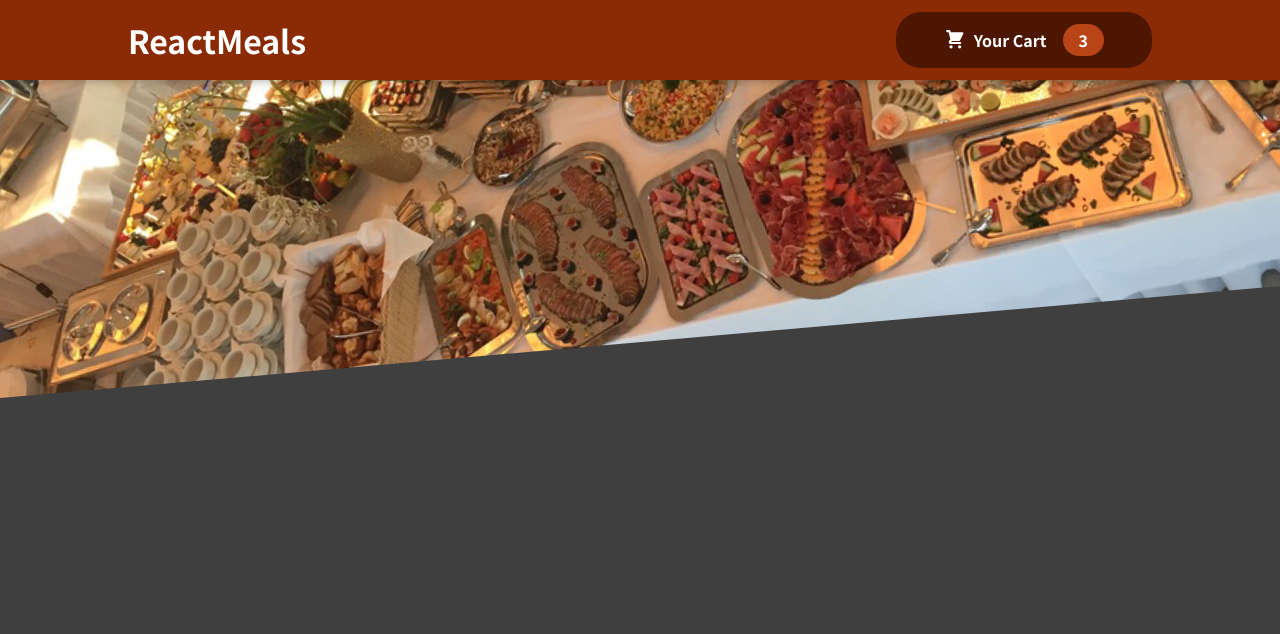
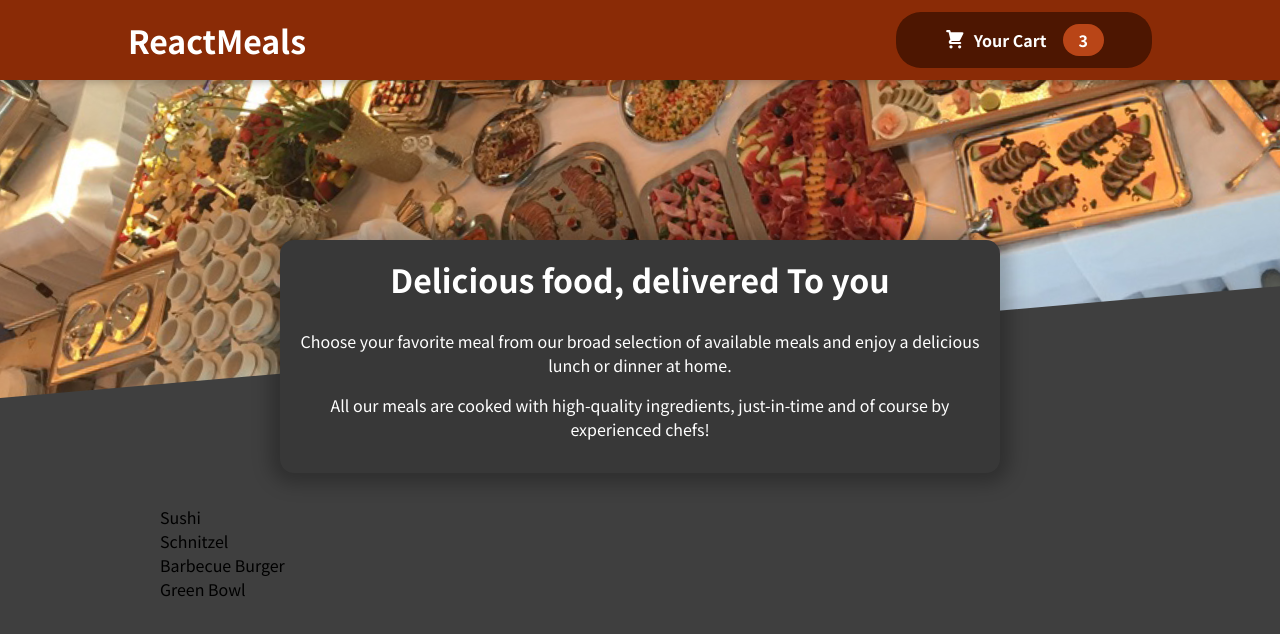
Before and after one commit to haosmos/food-order-app, a React (Create React App) app: page / in a window 1280 px wide. Shown: the top 634 px of the page. Built offline with nearby package versions, Linux system fonts and the light colour scheme.

Commit message:
added Meals component

```diff
--- a/src/App.js
+++ b/src/App.js
@@ -1,11 +1,15 @@
-import {Fragment} from 'react';
-import Header from './components/Layout/Header';
+import { Fragment } from 'react';
+import Header       from './components/Layout/Header';
+import Meals        from './components/Meals/Meals';
 
 function App() {
   return (
-    <Fragment>
-      <Header />
-    </Fragment>
+      <Fragment>
+        <Header/>
+        <main>
+          <Meals/>
+        </main>
+      </Fragment>
   );
 }
 
--- /dev/null
+++ b/src/components/Meals/AvailableMeals.js
@@ -0,0 +1,46 @@
+import classes from './AvailableMeals.module.css';
+
+const DUMMY_MEALS = [
+  {
+    id: 'm1',
+    name: 'Sushi',
+    description: 'Finest fish and veggies',
+    price: 22.99,
+  },
+  {
+    id: 'm2',
+    name: 'Schnitzel',
+    description: 'A german specialty!',
+    price: 16.5,
+  },
+  {
+    id: 'm3',
+    name: 'Barbecue Burger',
+    description: 'American, raw, meaty',
+    price: 12.99,
+  },
+  {
+    id: 'm4',
+    name: 'Green Bowl',
+    description: 'Healthy...and green...',
+    price: 18.99,
+  },
+];
+
+const AvailableMeals = (props) => {
+  const mealsList = DUMMY_MEALS.map(meal =>
+      <li>
+        {meal.name}
+      </li>
+  );
+
+  return (
+      <section className={classes.meals}>
+        <ul>
+          {mealsList}
+        </ul>
+      </section>
+  )
+};
+
+export default AvailableMeals;
--- /dev/null
+++ b/src/components/Meals/AvailableMeals.module.css
@@ -0,0 +1,24 @@
+.meals {
+  width: 90%;
+  max-width: 60rem;
+  margin: 2rem auto;
+  animation: meals-appear 1s ease-out forwards;
+}
+
+.meals ul {
+  margin: 0;
+  padding: 0;
+  list-style: none;
+}
+
+@keyframes meals-appear {
+  from {
+    opacity: 0;
+    transform: translateY(3rem);
+  }
+
+  to {
+    opacity: 1;
+    transform: translateY(0);
+  }
+}
--- /dev/null
+++ b/src/components/Meals/Meals.js
@@ -0,0 +1,14 @@
+import MealsSummary   from './MealsSummary';
+import AvailableMeals from './AvailableMeals';
+import { Fragment }   from 'react';
+
+const Meals = (props) => {
+  return (
+      <Fragment>
+        <MealsSummary/>
+        <AvailableMeals/>
+      </Fragment>
+  )
+};
+
+export default Meals;
--- /dev/null
+++ b/src/components/Meals/MealsSummary.js
@@ -0,0 +1,22 @@
+import classes from './MealsSummary.module.css';
+
+const MealsSummary = (props) => {
+  return (
+      <section className={classes.summary}>
+        <h2>
+          Delicious food, delivered To you
+        </h2>
+        <p>
+          Choose your favorite meal from our broad selection of available meals
+          and enjoy a delicious lunch or dinner at home.
+        </p>
+        <p>
+          All our meals are cooked with high-quality ingredients, just-in-time
+          and
+          of course by experienced chefs!
+        </p>
+      </section>
+  )
+};
+
+export default MealsSummary;
--- /dev/null
+++ b/src/components/Meals/MealsSummary.module.css
@@ -0,0 +1,18 @@
+.summary {
+  position: relative;
+  width: 90%;
+  max-width: 45rem;
+  margin: auto;
+  margin-top: -10rem;
+  padding: 1rem;
+  text-align: center;
+  color: white;
+  border-radius: 14px;
+  background-color: #383838;
+  box-shadow: 0 1px 18px 10px rgba(0, 0, 0, 0.25);
+}
+
+.summary h2 {
+  font-size: 2rem;
+  margin-top: 0;
+}
```
